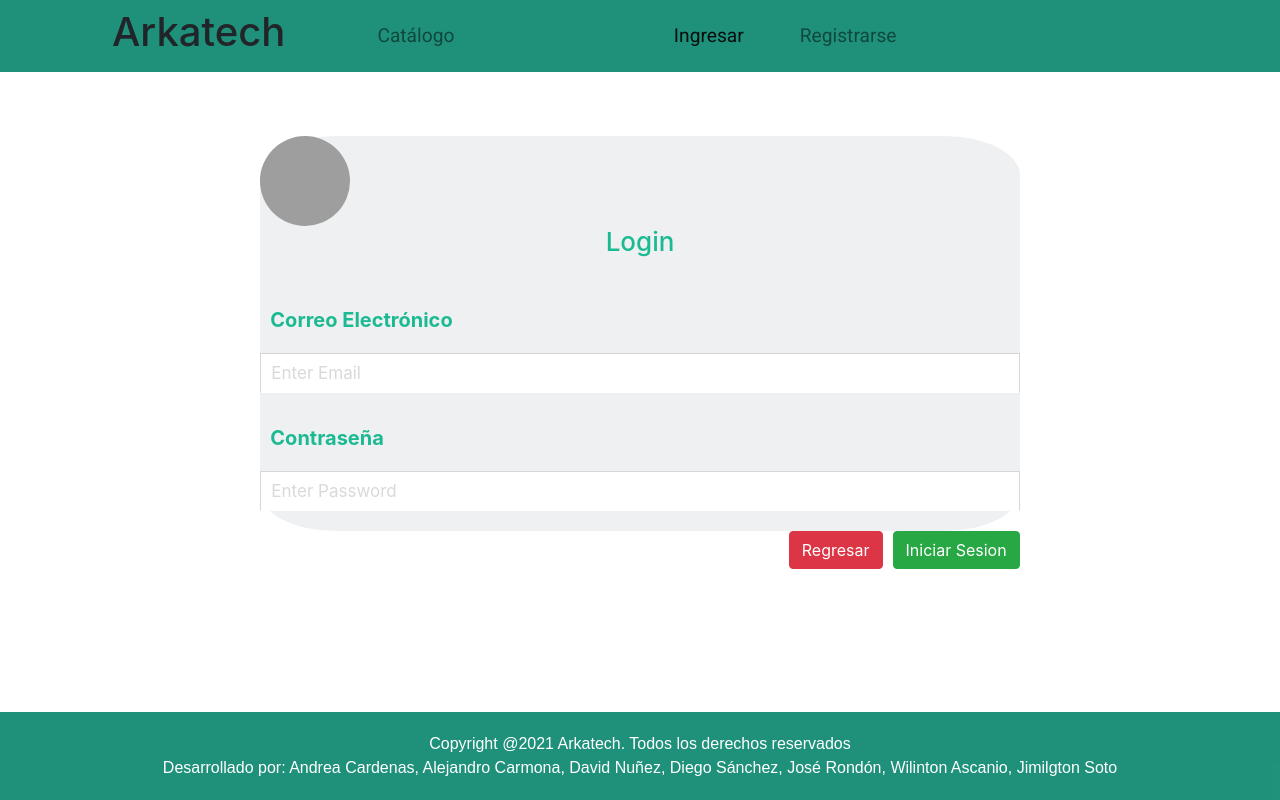
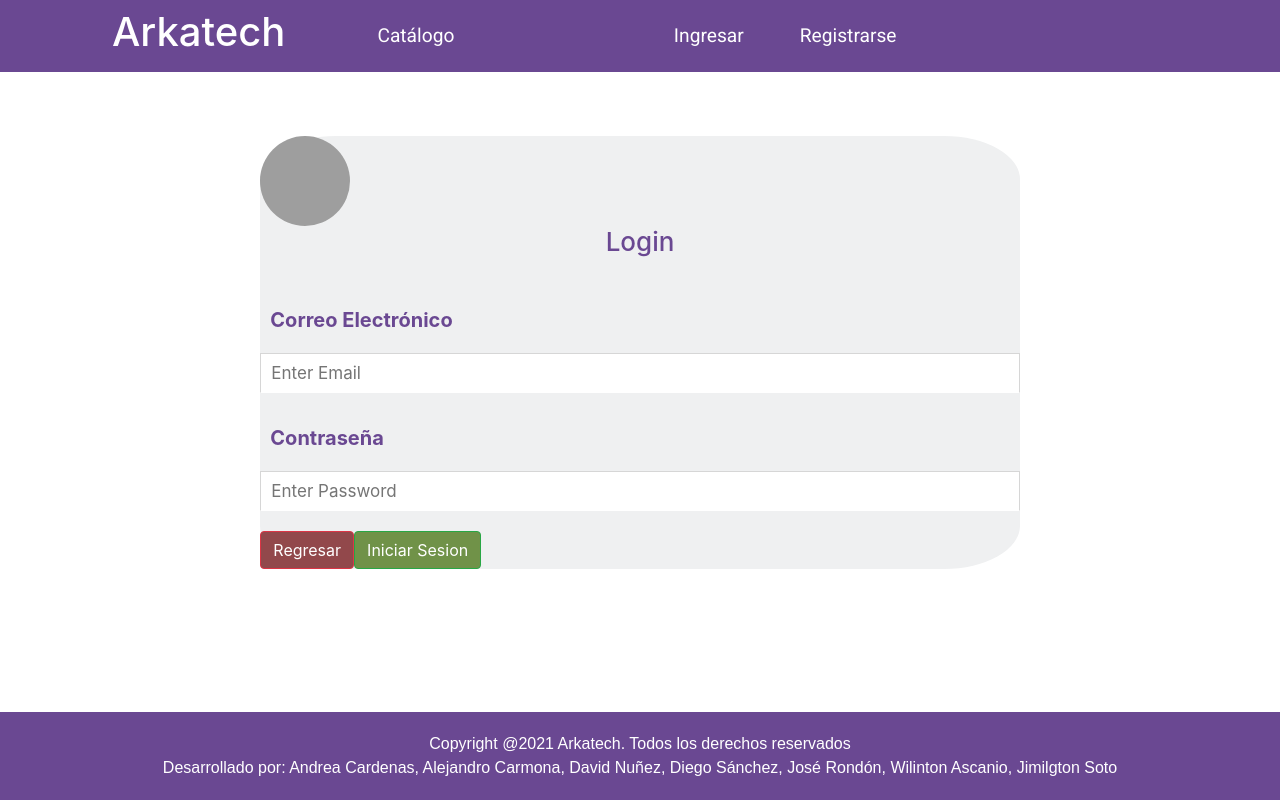
Before and after one commit to AndreaC-dev/arkatech_frontend, a Vue app in the folder apparkatech/: page /user/logIn in a window 1280 px wide. Built offline with nearby package versions, Linux system fonts and the light colour scheme; grey boxes are pictures that could not be loaded; a web font is replaced by a local one.

Commit message:
Se cambian los colores, se añade deseno.

```diff
--- a/apparkatech/src/App.vue
+++ b/apparkatech/src/App.vue
@@ -14,30 +14,16 @@
         >
           <span class="navbar-toggler-icon"></span>
         </button>
-
         <div class="collapse navbar-collapse" id="navbarSupportedContent">
           <ul class="navbar-nav mr-auto">
             <li class="nav-item">
-              <a class="nav-link" v-on:click="loadCatalogo">Catálogo</a>
+              <a class="nav-link boton" v-on:click="loadCatalogo">Catálogo</a>
             </li>
           </ul>
-          <!-- <form class="form-inline my-2 my-lg-0">
-            <div class="box">
-              <div class="container-1">
-                 <button class="search-btn" v-on:click="loadOrder"><span class="icon" ><em class="fa fa-search"></em></span></button>
-                <input
-                  type="search"
-                  id="search"
-                  placeholder="Que estás buscando..."
-                />
-              </div>
-            </div>
-          </form>-->
-
           <ul class="navbar-nav mr-auto">
             <li class="nav-item active">
               <a
-                class="nav-link"
+                class="nav-link boton"
                 id="login"
                 v-if="!is_auth"
                 v-on:click="loadLogIn"
@@ -45,17 +31,17 @@
               >
             </li>
             <li class="nav-item">
-              <a class="nav-link" v-if="!is_auth" v-on:click="loadSignUp"
+              <a class="nav-link boton" v-if="!is_auth" v-on:click="loadSignUp"
                 >Registrarse</a
               >
             </li>
             <li class="nav-item">
-              <a class="nav-link" v-if="is_auth" v-on:click="loadOrders">
+              <a class="nav-link boton" v-if="is_auth" v-on:click="loadOrders">
                 Ordenes de Compra</a
               >
             </li>
             <li class="nav-item">
-              <a class="nav-link" v-if="is_auth" v-on:click="logOut">
+              <a class="nav-link boton" v-if="is_auth" v-on:click="logOut">
                 Cerrar Sesión</a
               >
             </li>
@@ -164,7 +150,7 @@ export default {
 :root {
   --white-light: rgba(255, 255, 255, 0.5);
   --alice-blue: #f8f9fa;
-  --carribean-green: #40c9a2;
+  --carribean-green: #6a4892;
   --gray: #ededed;
 }
 
@@ -178,7 +164,7 @@ footer {
   left: 0;
   bottom: 0;
   width: 100%;
-  background-color: #1e917afd;
+  background-color: #6a4892;
   color: white;
   text-align: center;
   font-family: sans-serif;
@@ -188,7 +174,8 @@ footer {
 .container_navbar {
   width: 100%;
   height: auto;
-  background-color: #1e917afd;
+  background-color: #6a4892;
+  color:white;
   position: relative;
 }
 
@@ -198,14 +185,21 @@ footer {
   display: flex;
   align-items: center;
   justify-content: space-between;
+  color:white;
 }
-
 
 .navbar ul li {
   list-style: none;
   display: inline-block;
   margin: 0 20px;
   position: relative;
+  color:white;
+}
+.navbar-light .navbar-nav .nav-link {
+  color:white;
+}
+#login {
+  color:white;
 }
 
 .navbar ul li a {
@@ -219,7 +213,8 @@ footer {
   content: "";
   height: 3px;
   width: 0%;
-  background: yellowgreen;
+  color:white;
+  background: white;
   position: absolute;
   left: 0;
   bottom: -12px;
@@ -228,6 +223,7 @@ footer {
 
 .navbar ul li:hover::before {
   width: 100%;
+  color:white;
 }
 
 .container-1 {
@@ -244,7 +240,7 @@ footer {
   border: none;
   font-size: 10pt;
   float: left;
-  color: #020508;
+  color: white;
   border-radius: 20px;
   padding-left: 45px;
   -webkit-border-radius: 5px;
--- a/apparkatech/src/components/AllOrders.vue
+++ b/apparkatech/src/components/AllOrders.vue
@@ -1,5 +1,4 @@
 <template>
-    <body>
         <div id="containergrande" class="row row-cols-1 row-cols-md-7 g-7">
             <div class="containerOrders">
                 <h1 class="lg-title">Ordenes de Compra</h1>
@@ -26,13 +25,11 @@
                         </div>
                     </div>
                 </div>
-                <div>
-                    <button id="return" class="return me-1 me-1" v-on:click="loadCatalogo">Regresar</button>
+                <div class="col-md-12 text-center">
+                    <button id="return" class="btn btn-danger return" v-on:click="loadCatalogo">Regresar</button>
                 </div>
             </div>
        </div>
-
-    </body>
 </template>
 
 <script>
@@ -144,14 +141,13 @@ export default {
   justify-content: center;
   align-items: center;
   background: var(--gray);
-  margin-block-start: 10%;
-  margin-block-end: 30%;
+  margin-block-start: 1%;
+  margin-block-end: 10%;
   flex-direction: row;
   border-radius: 10px;
 }
 .lg-title{
     font-family: "Roboto", sans-serif;
-    padding: 0.6rem 0;
     text-transform: capitalize;
     text-align: center;
 
@@ -162,18 +158,20 @@ export default {
 .card-footer{
     text-align: center;
 }
-.return {
-  margin-left: 2vh;
-  float:right;
-  background-color: red;
-  border-radius: 6px;
-  font-size: 16px;
-  color: #FFFFFF;
-  text-decoration: none;
-  padding: 12px 30px;
-  transition: all .5s;
-}
+
 .btn{
   min-width: 80px;
+    float:center;
 }
+.return {
+  background-color: #92484B;
+}
+
+@media only screen and (max-width: 400px) {
+  .containerOrders {
+  margin-block-end: 30%;
+
+  }
+}
+
 </style>
--- a/apparkatech/src/components/Catalogo.vue
+++ b/apparkatech/src/components/Catalogo.vue
@@ -81,6 +81,7 @@ body {
   font-family: "Quicksand", sans-serif;
   align-items: center;
   justify-content: center;
+  margin-bottom: 5%;
 }
 
 /* Utility stylings */
@@ -184,7 +185,7 @@ img {
   transition: all 0.6s ease;
 }
 .btn-view {
-  background: black;
+  background: white;
   color: white;
 }
 .btn-view:hover {
--- a/apparkatech/src/components/LogIn.vue
+++ b/apparkatech/src/components/LogIn.vue
@@ -20,7 +20,7 @@
         />
         <div class="form-footer end">
         <button class="btn btn-danger return" v-on:click="loadCatalogo">Regresar</button>
-      <button type="submit" class="btn btn-success">Iniciar Sesion</button>
+      <button type="submit" class="btn btn-success boton">Iniciar Sesion</button>
            </div>
       </form>
       </div>
@@ -77,7 +77,7 @@ export default {
 };
 </script>
 
-<style>
+<style scoped>
 
 .jumbotron{
   background-color: white;
@@ -100,14 +100,14 @@ export default {
   padding:  0 0 30px;
   text-align: center;
   font-size: 26px;
-  color: #1bba93
+  color: #6a4892
 }
 
 .login-box label {
   padding: 10px;
   font-size: 20px;
   font-weight: bold;
-  color: #1bba93;
+  color: #6a4892;
 }
 
 .login-box input {
@@ -130,7 +130,7 @@ export default {
   border: none;
   outline: none;
   height: 40px;
-  background: #1bba93;
+  background: #6a4892;
   color: #fff;
   font-size: 20px;
   border-radius: 20px;
@@ -139,15 +139,15 @@ export default {
 
 .login-box input[type="submit"]:hover {
   cursor: pointer;
-  background: #0ae9b1;
-  color: #000;
+  background: #A9BE91;
+  color: white;
 }
-.success{
-  background-color: #1bba93;
+.boton {
+  background-color: #709248;
+}
 
-}
 .return{
-  margin-right: 10px;
+  background-color:#92484B;
 }
 .form-footer {
   clear: both;
--- a/apparkatech/src/components/Order.vue
+++ b/apparkatech/src/components/Order.vue
@@ -181,7 +181,8 @@ export default {
 }
 .header {
     text-align: center;
-    background-color: #1bba93;
+    background-color: #977FB3;
+        margin-top: 2%;
     border-color:gray;
 }
 .header h1{
@@ -202,7 +203,7 @@ export default {
     background-color: #9D4E89;
 }
 	.btn-info{
-            background-color: #1bba93;
+            background-color: #92484B;
               float:right;
 
     }
--- a/apparkatech/src/components/ProductDetail.vue
+++ b/apparkatech/src/components/ProductDetail.vue
@@ -33,8 +33,8 @@
         <input type="number" placeholder="Cantidad a comprar" name="cantidad">
       </div>
       <div class="justify-center">
-        <button type="submit" class="btn btn-success">Comprar</button>
-        <button class="btn btn-danger" v-on:click="loadCatalogo">Regresar</button>
+        <button type="submit" class="btn btn-success boton">Comprar</button>
+        <button class="btn btn-danger return" v-on:click="loadCatalogo">Regresar</button>
       </div>
       </form>
     </div>
@@ -135,7 +135,7 @@ export default {
       })
       .catch((error) => {
         console.log(error);
-        if ((error.response.status = "404"))
+        if ((error.response.status == "404"))
           alert("Error 404: No hay productos");
       });
   },
@@ -226,25 +226,15 @@ body {
   align-items: column;
 }
 
-.cart-btn {
-  background-color: #28a745;
+.boton {
+  background-color: #709248;
 }
-.cart-btn:hover {
-  background-color: #2a6908;
-}
+
 .return {
-  margin-left: 2vh;
-  float:right;
-  background-color: red;
-  border-radius: 6px;
-  font-size: 16px;
-  color: #FFFFFF;
-  text-decoration: none;
-  padding: 12px 30px;
-  transition: all .5s;
+  background-color: #92484B;
 }
 .return:hover {
-  background-color: #bd1913;
+  background-color: #92484B;
 }
 h3{
   font-size: 12px;
@@ -287,7 +277,7 @@ h3{
 .return {
   display: inline;
   float:left;
-  background-color: red;
+  background-color: #92484B;
   font-size: 10px;
   color: #FFFFFF;
   transition: all .5s;
--- a/apparkatech/src/components/SignUp.vue
+++ b/apparkatech/src/components/SignUp.vue
@@ -69,7 +69,7 @@
       <div class="form-footer end">
       <label>* required</label>
       <button class="btn btn-danger return" v-on:click="loadCatalogo">Regresar</button>
-   <button type="submit" class="btn btn-success">Registrarme</button>
+   <button type="submit" class="btn btn-success boton">Registrarme</button>
     </div>
     </div>
 
@@ -123,7 +123,7 @@ export default {
 };
 </script>
 
-<style>
+<style scoped>
 @import url("httpss://fonts.googleapis.com/css?family=Roboto");
 
 .signup-form {
@@ -158,7 +158,7 @@ export default {
 
 
 .form-body .label-title {
-  color: #1bba93;
+  color: #6a4892;
   font-size: 17px;
   font-weight: bold;
 }
@@ -198,12 +198,15 @@ input[type="file"] {
 #range-label {
   width: 15%;
   padding: 5px;
-  background-color: #1bba93;
+  background-color: #6a4892;
   color: white;
   border-radius: 5px;
   font-size: 17px;
   position: relative;
   top: -8px;
+}
+.boton {
+  background-color: #709248;
 }
 
 ::-webkit-input-placeholder {
@@ -248,11 +251,9 @@ input[type="file"] {
   font-weight: thin;
 }
 
-.success{
-  background-color: #1bba93;
-}
 .return{
   margin-left: 10px;
+  background-color:#92484B;
 }
 
 .btn:hover {
@@ -260,7 +261,7 @@ input[type="file"] {
 }
 @media only screen and (max-width: 400px){
 .form-body .label-title {
-  color: #1bba93;
+  color: #6a4892;
   font-size: 13px;
   font-weight: bold;
 }
--- a/apparkatech/src/components/UpdateOrder.vue
+++ b/apparkatech/src/components/UpdateOrder.vue
@@ -30,8 +30,8 @@
                 <input type="number" placeholder="Cantidad a comprar" name="cantidad">
           </div>
           <div class=" last">
-                <button type="submit" class="btn btn-info">Actualizar</button>
-                <button type="button" class="btn btn-info" v-on:click="loadOrders">Regresar</button>
+                <button type="submit" class="btn btn-info boton">Actualizar</button>
+                <button type="button" class="btn btn-info return" v-on:click="loadOrders">Regresar</button>
           </div>
         </form>
 </body>
@@ -202,7 +202,7 @@ export default {
         },
 };
 </script>
-<style >
+<style scoped>
 .tabla{
     font-size: 10px;
     text-align: center;
@@ -213,9 +213,18 @@ export default {
   border-radius: 50%;
   left: calc(50% - 50px);
 }
+.boton {
+  background-color: #709248;
+}
+.return{
+      background-color: #92484B;
+}
+
 .header {
     text-align: center;
-    background-color: #1bba93;
+    background-color: #977FB3;
+    color:white;
+    margin-top: 2%;
     border-color:gray;
 }
 .header h1{
@@ -233,10 +242,9 @@ export default {
 
 .important{
 
-    background-color: #9D4E89;
+    background-color: #6a4892;
 }
 	.btn-info{
-            background-color: #1bba93;
               float:right;
 
     }
```
